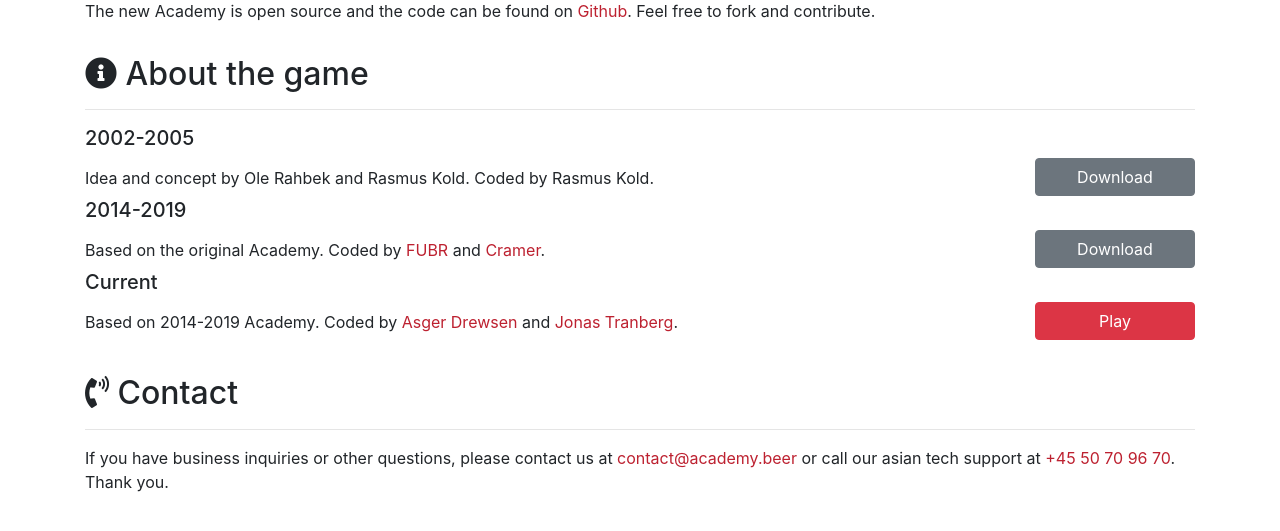
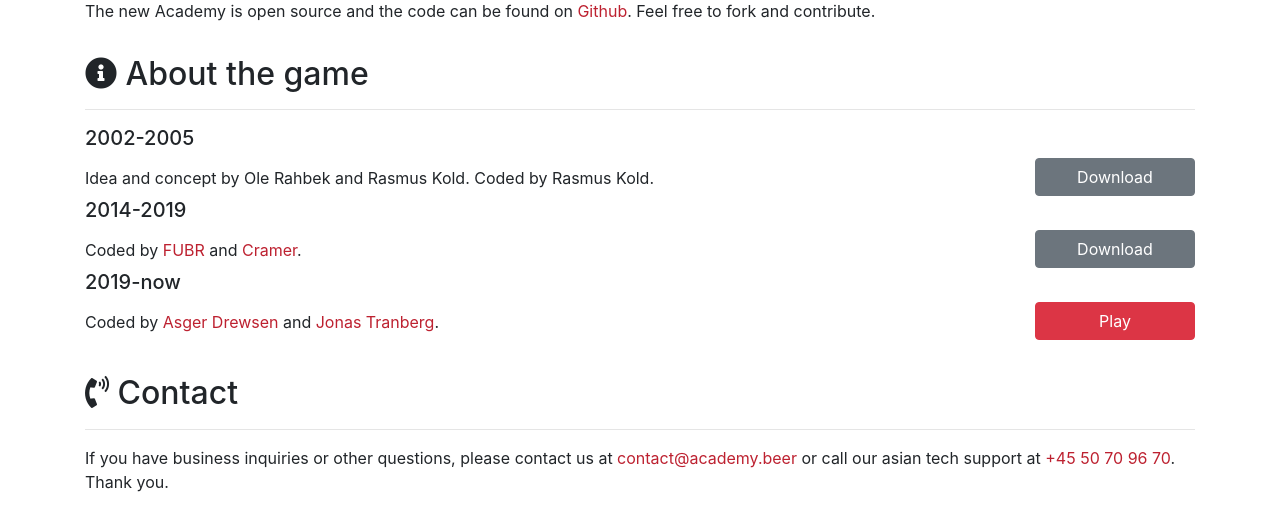
Before and after one commit to beeracademy/web, a Django app: template web/templates/about.html in a window 1280 px wide. Shown: the part 440-971 px from the top of the page. Run offline with Django 3.2, Linux system fonts and the light colour scheme; the template is opened without the code that fills it, so the values that code supplies are empty; some libraries are stand-ins or nearby versions.

Commit message:
Improve about a page a bit

```diff
--- a/web/templates/about.html
+++ b/web/templates/about.html
@@ -48,7 +48,7 @@ The new Academy is open source and the code can be found on <a href="https://git
 
 <div class="row">
     <div class="col-md-10 py-2">
-        Based on the original Academy. Coded by <a href="/players/33/">FUBR</a> and <a href="/players/1/">Cramer</a>.
+        Coded by <a href="/players/33/">FUBR</a> and <a href="/players/1/">Cramer</a>.
     </div>
     <div class="col-md-2 text-right">
         <a class="btn btn-secondary col-md-12" href="{% static "old/academy_v2.jar" %}">Download</a>
@@ -57,11 +57,11 @@ The new Academy is open source and the code can be found on <a href="https://git
 
 <br class="d-lg-none">
 
-<h5>Current</h5>
+<h5>2019-now</h5>
 
 <div class="row">
     <div class="col-md-10 py-2">
-        Based on 2014-2019 Academy. Coded by <a href="/players/349/">Asger Drewsen</a> and <a href="/players/270/">Jonas Tranberg</a>.
+        Coded by <a href="/players/349/">Asger Drewsen</a> and <a href="/players/270/">Jonas Tranberg</a>.
     </div>
     <div class="col-md-2 text-right">
         <a class="btn btn-danger col-md-12" href="{{ PLAY_URL }}">Play</a>
```
